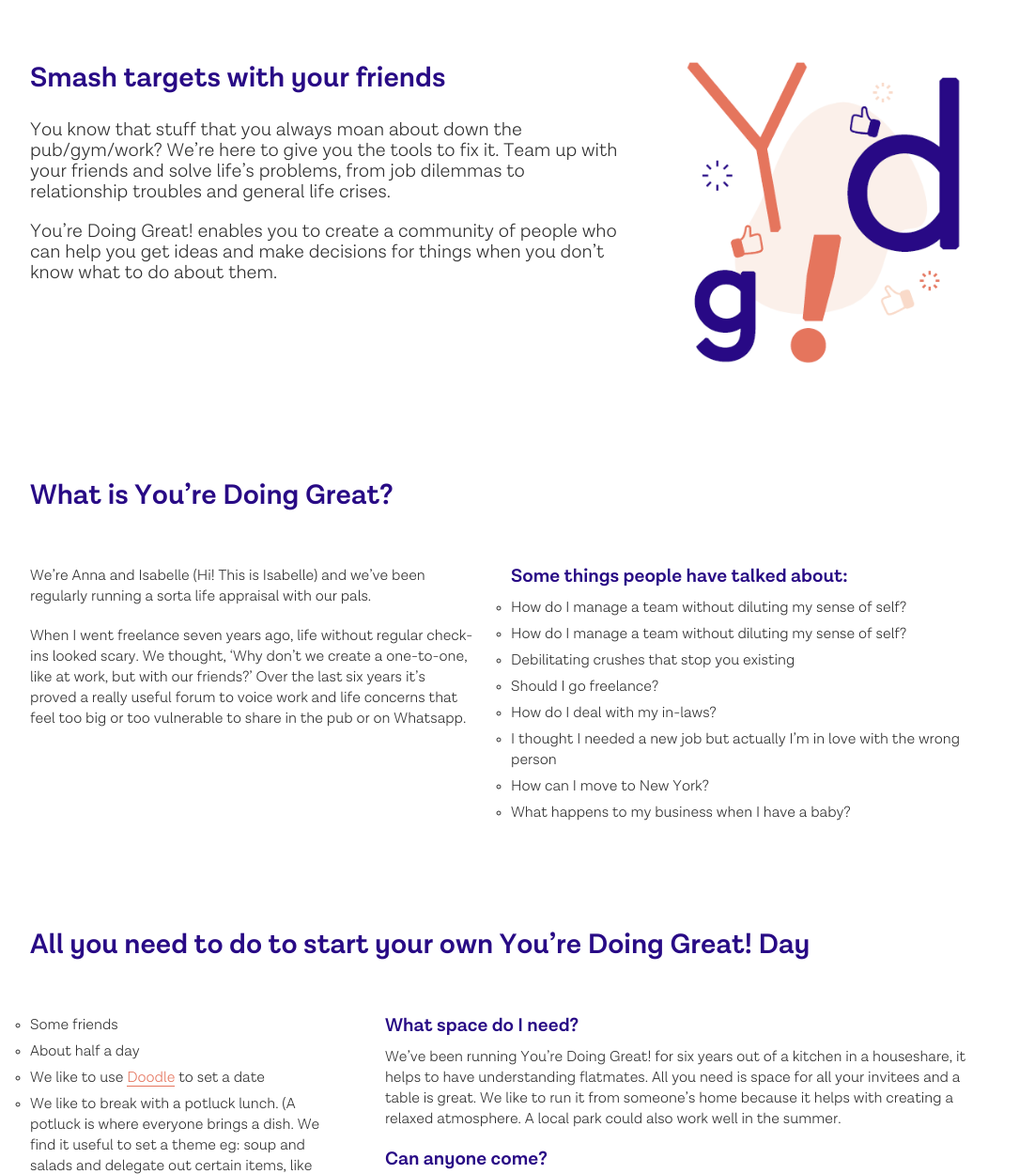
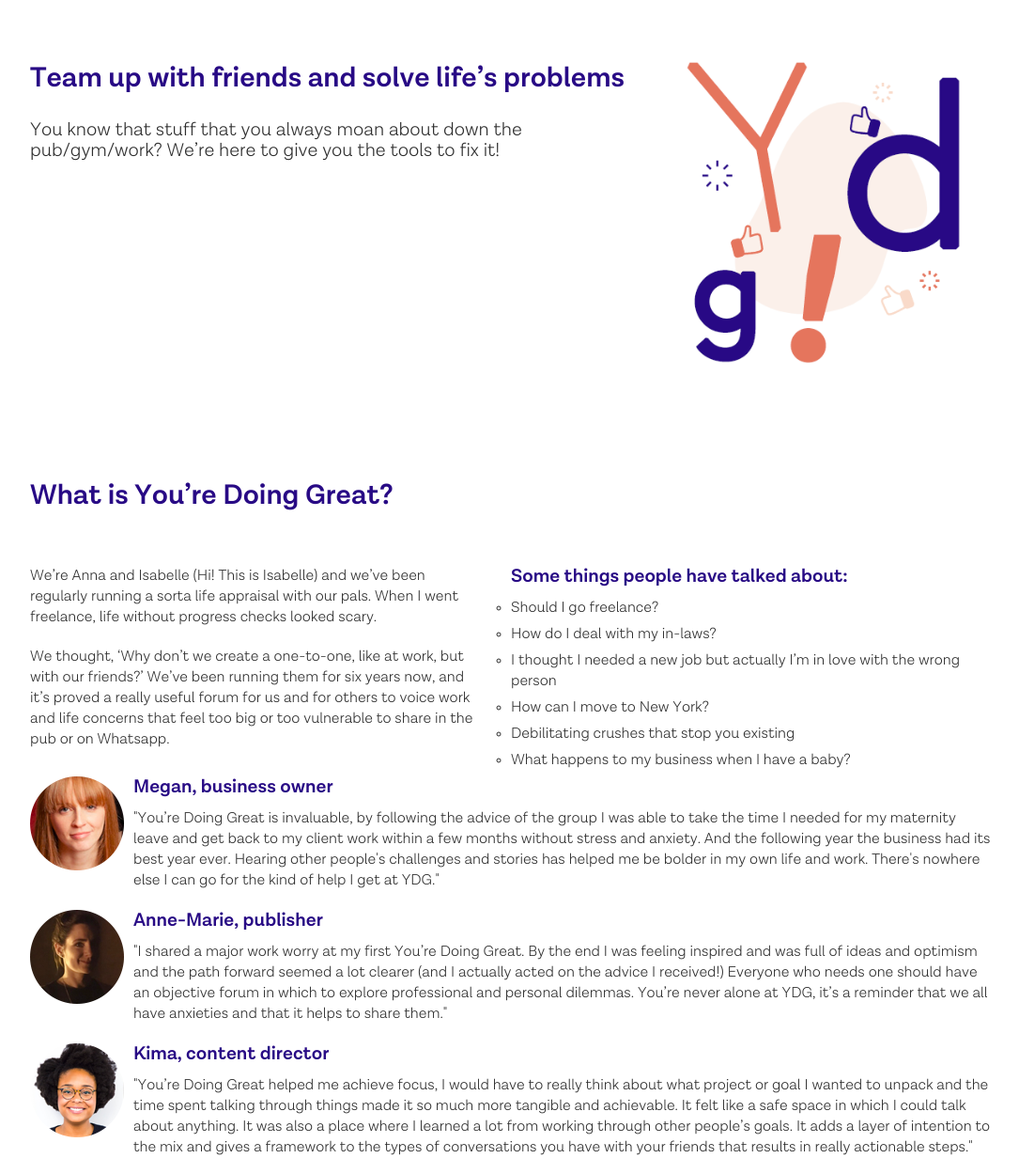
Before and after one commit to annagoss/doinggreat, a plain HTML site: page index.htm in a window 1280 px wide. Shown: the part 120-1369 px from the top of the page at 94% size, without its empty margins (96-1181 px from the left). Drawn offline with nearby package versions, Linux system fonts and the light colour scheme; a small style sheet from the web is missing.

Commit message:
Update index.htm

```diff
--- a/index.htm
+++ b/index.htm
@@ -67,11 +67,9 @@
 <div class="container clearfix">
     <header>
         <div class="two-thirds left">
-            <h2>Smash targets with your friends</h2>
+            <h2>Team up with friends and solve life’s problems</h2>
             <p>
-               You know that stuff that you always moan about down the pub/gym/work? We’re here to give you the tools to fix it. Team up with your friends and solve life’s problems, from job dilemmas to relationship troubles and general life crises.
-            </p><p>
-You’re Doing Great! enables you to create a community of people who can help you get ideas and make decisions for things when you don’t know what to do about them.
+             You know that stuff that you always moan about down the pub/gym/work? We’re here to give you the tools to fix it!
             </p>
         </div>
         <div class="one-third" style="text-align:center;">
@@ -87,28 +85,45 @@ You’re Doing Great! enables you to create a community of people who can help y
 
 <div class="container clearfix">
     <div class="half left">
-        <p>We’re Anna and Isabelle (Hi! This is Isabelle) and we’ve been regularly running a sorta life appraisal with our pals.
-        </p><p>
-When I went freelance seven years ago, life without regular check-ins looked scary. We thought, ‘Why don’t we create a one-to-one, like at work, but with our friends?’ Over the last six years it’s proved a really useful forum to voice work and life concerns that feel too big or too vulnerable to share in the pub or on Whatsapp.</p>
-
+        <p>We’re Anna and Isabelle (Hi! This is Isabelle) and we’ve been regularly running a sorta life appraisal with our pals. When I went freelance, life without progress checks looked scary.
+</p><p>
+We thought, ‘Why don’t we create a one-to-one, like at work, but with our friends?’ We’ve been running them for six years now, and it’s proved a really useful forum for us and for others to voice work and life concerns that feel too big or too vulnerable to share in the pub or on Whatsapp.
     </div>
     <div class="half">
         <h4>Some things people have talked about:</h4>
         <ul>
 
-<li>How do I manage a team without diluting my sense of self?
-</li><li>How do I manage a team without diluting my sense of self?
-</li><li>Debilitating crushes that stop you existing
-</li><li>Should I go freelance?
+<li>Should I go freelance?
 </li><li>How do I deal with my in-laws?
 </li><li>I thought I needed a new job but actually I’m in love with the wrong person
 </li><li>How can I move to New York?
+</li><li>Debilitating crushes that stop you existing
 </li><li>What happens to my business when I have a baby?
+
             </li></ul>
     </div>
-    <a name="what_you_need"></a>
+
+
+            <img src="images/megan.png" style="float:left; margin-right: 10px; margin-bottom: 10px;">
+
+        <h4>Megan, business owner</h4>
+        <p>"You’re Doing Great is invaluable, by following the advice of the group I was able to take the time I needed for my maternity leave and get back to my client work within a few months without stress and anxiety. And the following year the business had its best year ever. Hearing other people's challenges and stories has helped me be bolder in my own life and work. There's nowhere else I can go for the kind of help I get at YDG."</p>
+
+             <img src="images/annemarie.png" style="float:left; margin-right: 10px; margin-bottom: 10px;">
+
+        <h4>Anne-Marie, publisher</h4>
+        <p>"I shared a major work worry at my first You’re Doing Great. By the end I was feeling inspired and was full of ideas and optimism and the path forward seemed a lot clearer (and I actually acted on the advice I received!) Everyone who needs one should have an objective forum in which to explore professional and personal dilemmas. You’re never alone at YDG, it’s a reminder that we all have anxieties and that it helps to share them."</p>
+
+
+            <img src="images/kima.png" style="float:left; margin-right: 10px; margin-bottom: 10px;">
+
+        <h4>Kima, content director</h4>
+        <p>"You’re Doing Great helped me achieve focus, I would have to really think about what project or goal I wanted to unpack and the time spent talking through things made it so much more tangible and achievable. It felt like a safe space in which I could talk about anything. It was also a place where I learned a lot from working through other people’s goals. It adds a layer of intention to the mix and gives a framework to the types of conversations you have with your friends that results in really actionable steps."</p>
+
+  <a name="what_you_need"></a>
 </div>
 
+<div class="half">
 
 <div class="container" style="margin-bottom:50px;">
     <h2>All you need to do to start your own You’re Doing Great! Day</h2>
@@ -189,37 +204,19 @@ When I went freelance seven years ago, life without regular check-ins looked sca
         <p>Just confirm your attendance by filling out the Doodle, then wait for the big day! We find that 48 hours’ notice for cancellations is a good timeframe if you can't make it - leaving it to the last minute means fewer people to share problems with, and can mess up food plans too.</p>
 
 <p>Bring a notepad and pen – you’ll want to write down some of the helpful things people suggest – and make or bring some food. Snacks always go down well to help with the afternoon slump!</p>
-<p>Feeling apprehensive? Read one of our testimonials, or watch this <a href="https://www.ted.com/talks/brene_brown_on_vulnerability?language=en" target="_blank">cool talk by Brené Brown </a> on the power of vulnerability.</p>
+<p>Feeling apprehensive? Have another look at one of our testimonials above, or watch this <a href="https://www.ted.com/talks/brene_brown_on_vulnerability?language=en" target="_blank">cool talk by Brené Brown </a> on the power of vulnerability.</p>
 
 
     </div>
-    <div class="half">
 
-            <img src="images/megan.png" style="float:left; margin-right: 10px; margin-bottom: 10px;">
-
-        <h4>Megan, business owner</h4>
-        <p>"You’re Doing Great is invaluable, it’s where I can get help with challenges that are personal, professional and everything in between. And it's been really fun and rewarding to be able to get to know other women in lots of different lines of work. By following the advice of the group I was able to take the time I needed for my maternity leave and get back to my client work within a few months without stress and anxiety. And the following year the business had its best year ever. Hearing other people's challenges and stories has helped me be bolder in my own life and work. There's nowhere else I can go for the kind of help I get at YDG."</p>
-
-             <img src="images/annemarie.png" style="float:left; margin-right: 10px; margin-bottom: 10px;">
-
-        <h4>Anne-Marie, publisher</h4>
-        <p>"I shared a major work worry at my first You’re Doing Great. By the end I was feeling inspired and was full of ideas and optimism and the path forward seemed a lot clearer (and I actually acted on the advice I received!) Everyone who needs one should have an objective forum in which to explore professional and personal dilemmas. You’re never alone at You're Doing Great and it’s a reminder that we all have anxieties and that it helps to share them."</p>
-
-
-            <img src="images/kima.png" style="float:left; margin-right: 10px; margin-bottom: 10px;">
-
-        <h4>Kima, content director</h4>
-        <p>"You’re Doing Great helped me achieve focus, I would have to really think about what project or goal I wanted to unpack and the time spent talking through things made it so much more tangible and achievable. It felt like a safe space in which I could talk about anything. It was also a place where I learned a lot from working through other people’s goals. It adds a layer of intention to the mix and gives a framework to the types of conversations you have with your friends that results in really actionable steps."</p>
-
-    </div>
+         </div>
     <a name="get_in_touch"></a>
 </div>
 
+<footer>
+    <div class="container clearfix" style="max-width:800px; text-align:center;">
 
 
-
-<footer>
-    <div class="container clearfix" style="max-width:800px; text-align:center;">
 
             <h4>Get in touch</h4>
         <p>Find us on Twitter <a href="http://twitter.com/isabelleOC" target="_blank">@IsabelleOC</a> and <a href="http://twitter.com/annagoss" target="_blank">@annagoss</a></p>
```
